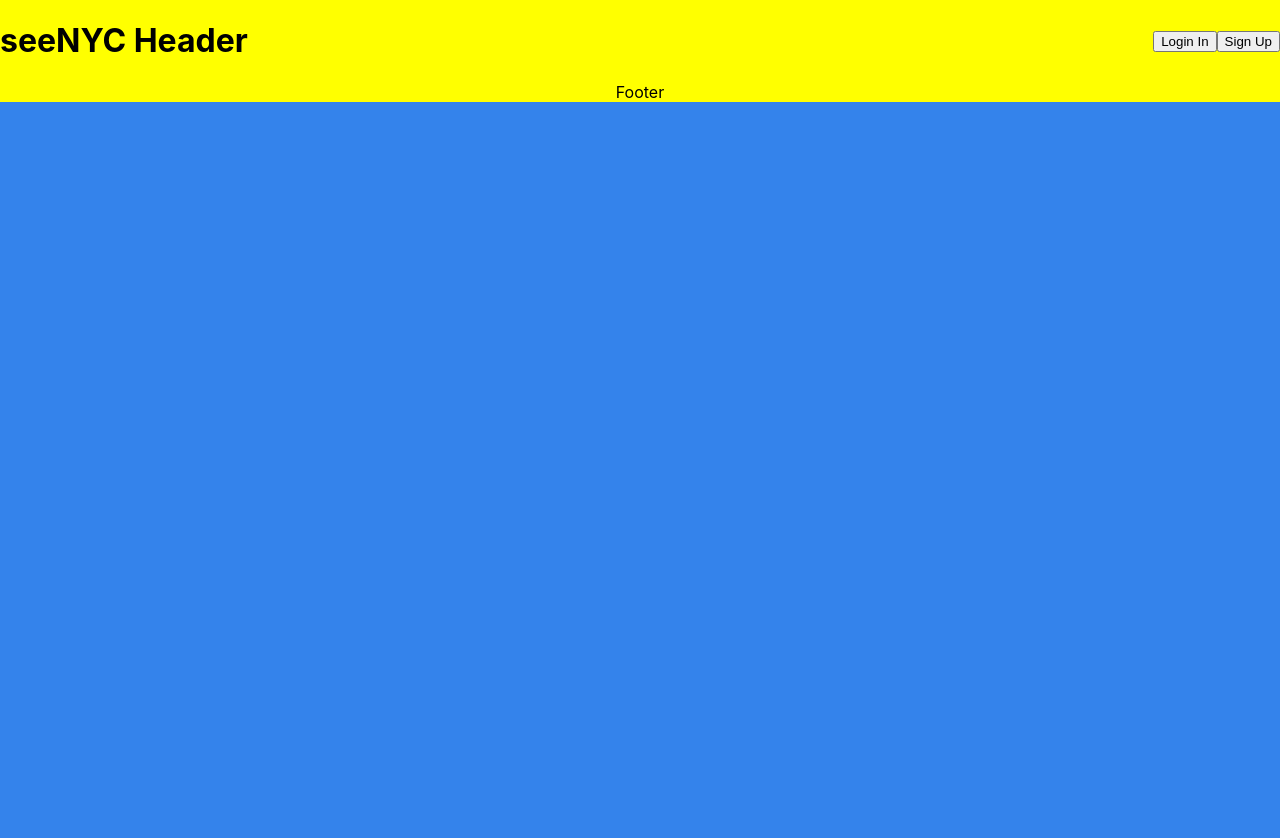
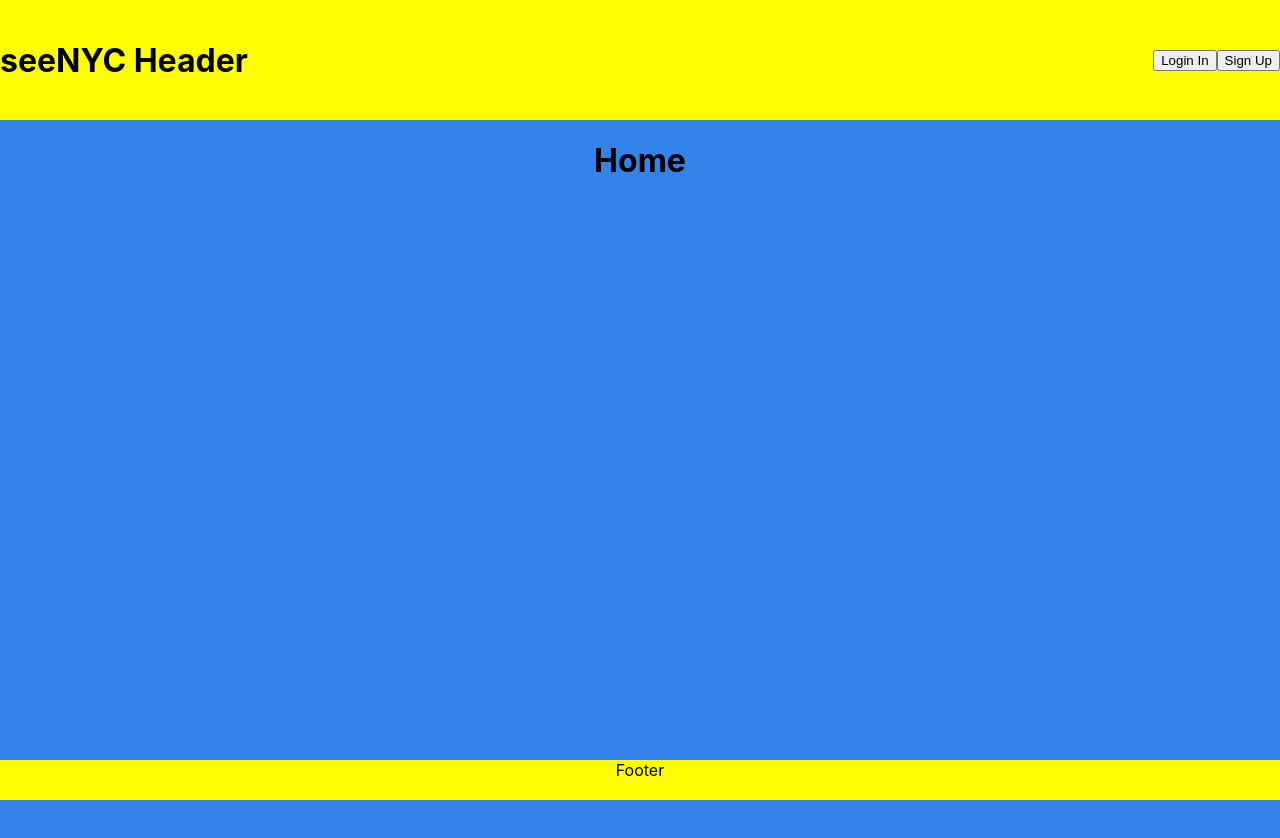
Before and after one commit to eloisebarrow/inside-nyc, a React (Create React App) app in the folder client/: page / in a window 1280 px wide. Shown: the top 838 px of the page. Before the commit the page ends 800 px from the top, so only its background shows below. Built offline with nearby package versions, Linux system fonts and the light colour scheme; no server answers.

Commit message:
Footer fixed/scroll overflow

```diff
--- a/client/src/App.css
+++ b/client/src/App.css
@@ -1,5 +1,10 @@
+html, body {
+  height:100%;
+}
+
 .App {
   text-align: center;
+  height:100%;
 }
 
 body {
@@ -14,17 +19,22 @@ body {
   background-color: yellow;
   position: fixed;
   top: 0;
-  width: 100%
+  width: 100%;
+  height: 15vh;
 }
 
 .main {
- display: flex;
- flex-direction: column;
+  height: 80vh;
+  overflow: scroll;
+  display: flex;
+  flex-direction: column;
+  margin-top: 15vh;
 }
 
 .footer {
   position: sticky;
-  bottom: auto;
+  bottom: 0;
+  height: 5vh;
   background-color: yellow;
 }
 
```
